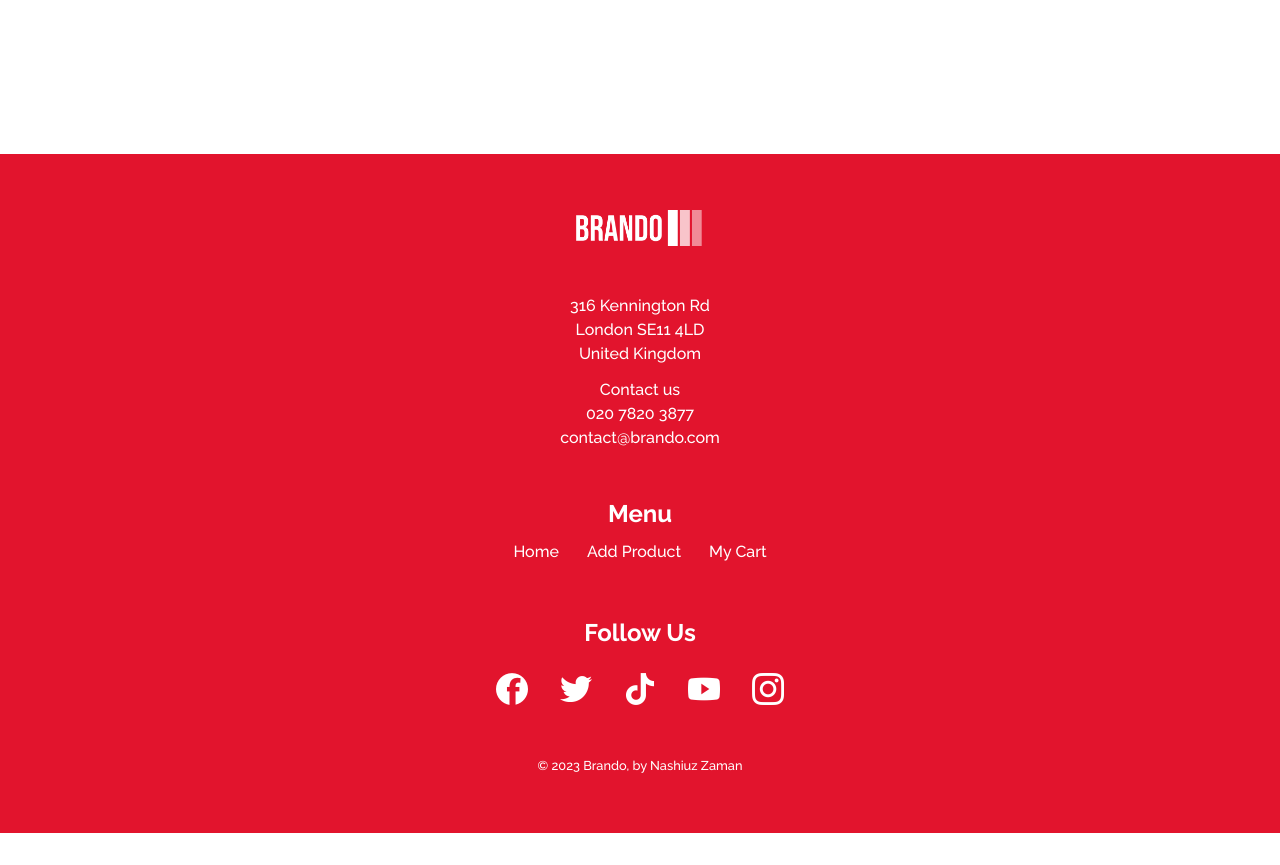
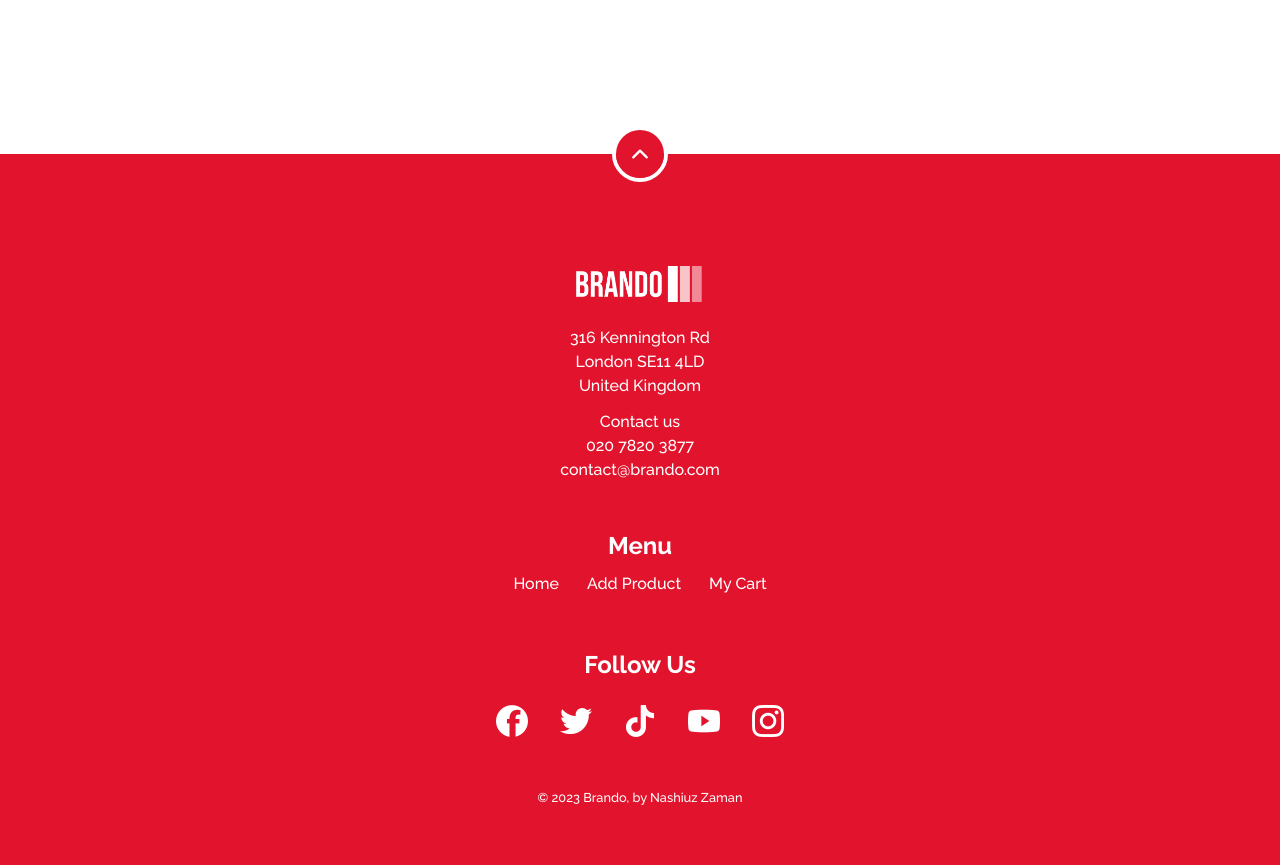
Before and after one commit to Nashiuz-Zaman/brando-client, a React (Vite) app: page / in a window 1280 px wide. Shown: the part 5660-6525 px from the top of the page. Before the commit the page ends 6493 px from the top, so only its background shows below. Built offline with nearby package versions, Linux system fonts and the light colour scheme; no server answers.

Commit message:
Create go to top button component

```diff
--- a/src/components/shared/Footer/Footer.jsx
+++ b/src/components/shared/Footer/Footer.jsx
@@ -7,6 +7,7 @@ import { Link } from "react-router-dom";
 // shared component imports
 import Brandlogo from "../Brandlogo/Brandlogo";
 import Address from "../Address/Address";
+import GoToTopBtn from "../GoToTopBtn/GoToTopBtn";
 
 // container components
 import InnerContainer from "../../container/InnerContainer/InnerContainer";
@@ -21,9 +22,10 @@ const Footer = ({
   socialMediaOptions = [],
 }) => {
   return (
-    <footer className="bg-primary py-14 mt-auto">
+    <footer className="bg-primary pt-[7rem] pb-14 mt-auto relative">
+      <GoToTopBtn modifyClasses="absolute top-0 border-4 border-white -translate-y-1/2 left-1/2 -translate-x-1/2 z-20" />
       <InnerContainer>
-        <Brandlogo logo={logo} modifyClasses="mb-12" />
+        <Brandlogo logo={logo} modifyClasses="mb-6" />
 
         <Address addressData={addressData} modifyClasses="mb-12 text-center" />
 
--- /dev/null
+++ b/src/components/shared/GoToTopBtn/GoToTopBtn.jsx
@@ -0,0 +1,26 @@
+// react
+import PropTypes from "prop-types";
+
+// react icon
+import { IoChevronUp } from "react-icons/io5";
+
+export default function GoToTopBtn({ modifyClasses = "" }) {
+  // jsx template
+  return (
+    <div className={`w-max rounded-full overflow-hidden ${modifyClasses}`}>
+      <button
+        className="p-3 bg-primary"
+        onClick={(e) => {
+          e.preventDefault();
+          window.scrollTo(0, 0);
+        }}
+      >
+        <IoChevronUp className="text-white text-2xl" />
+      </button>
+    </div>
+  );
+}
+
+GoToTopBtn.propTypes = {
+  modifyClasses: PropTypes.string,
+};
--- a/src/components/shared/ThreeGridShowcase/ThreeGridShowcase.jsx
+++ b/src/components/shared/ThreeGridShowcase/ThreeGridShowcase.jsx
@@ -15,15 +15,15 @@ const ThreeGridShowcase = ({ images }) => {
     <div className="grid md:grid-cols-3 gap-5">
       {images.map((image) => {
         return (
-          <div key={image.id}>
+          <div className="group" key={image.id}>
             <DualThemeIcon
               imageSource={image.logo}
               theme={theme}
               modifyClasses="w-max mx-auto mb-elementGapSm"
             />
-            <div className="aspect-square">
+            <div className="aspect-square overflow-hidden">
               <img
-                className="w-full h-full object-cover shadow-lg"
+                className="w-full h-full object-cover shadow-lg group-hover:scale-[1.1] transition-all duration-300"
                 src={image.imageSource}
                 alt={image.text}
               />
```
